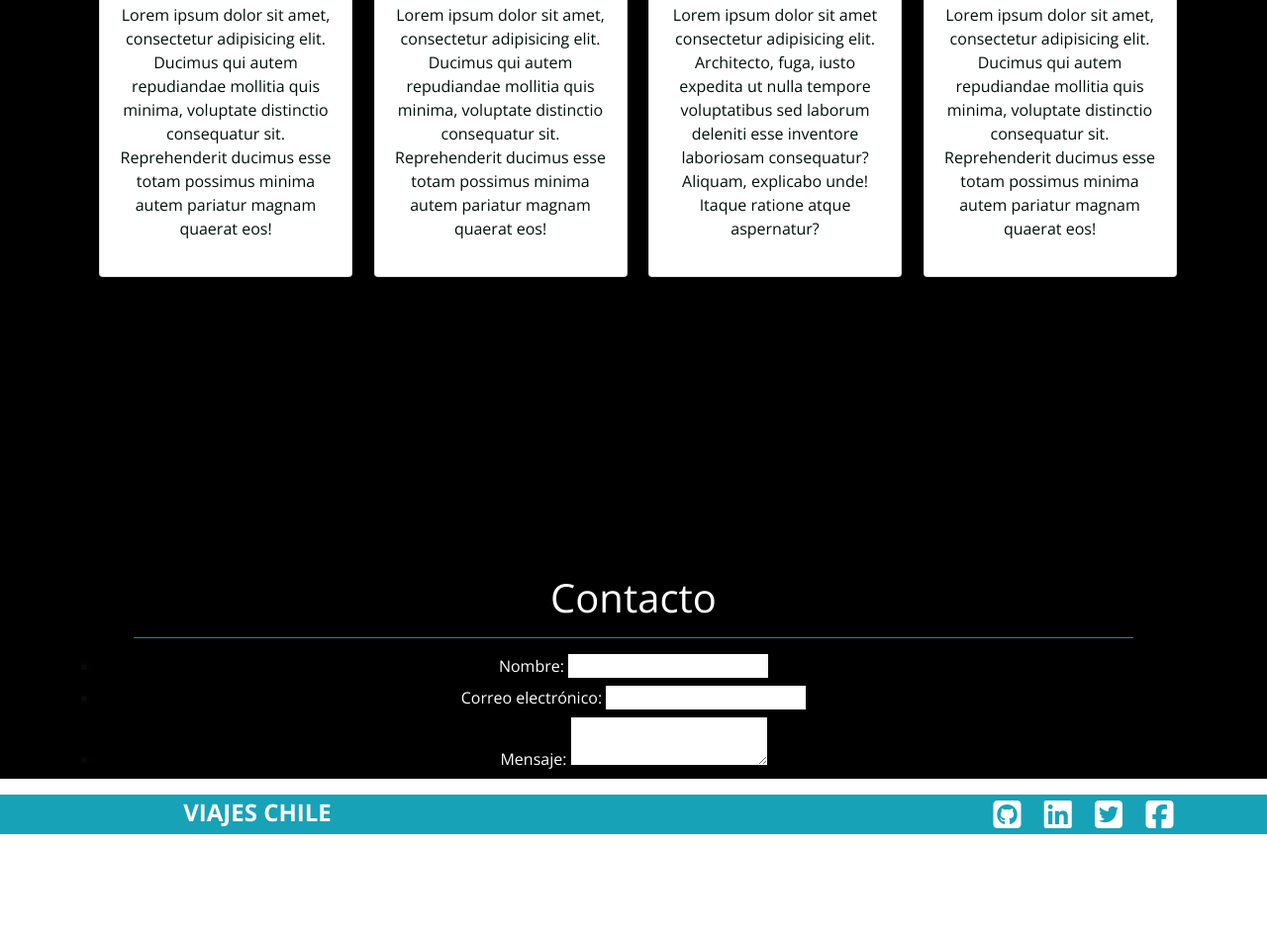
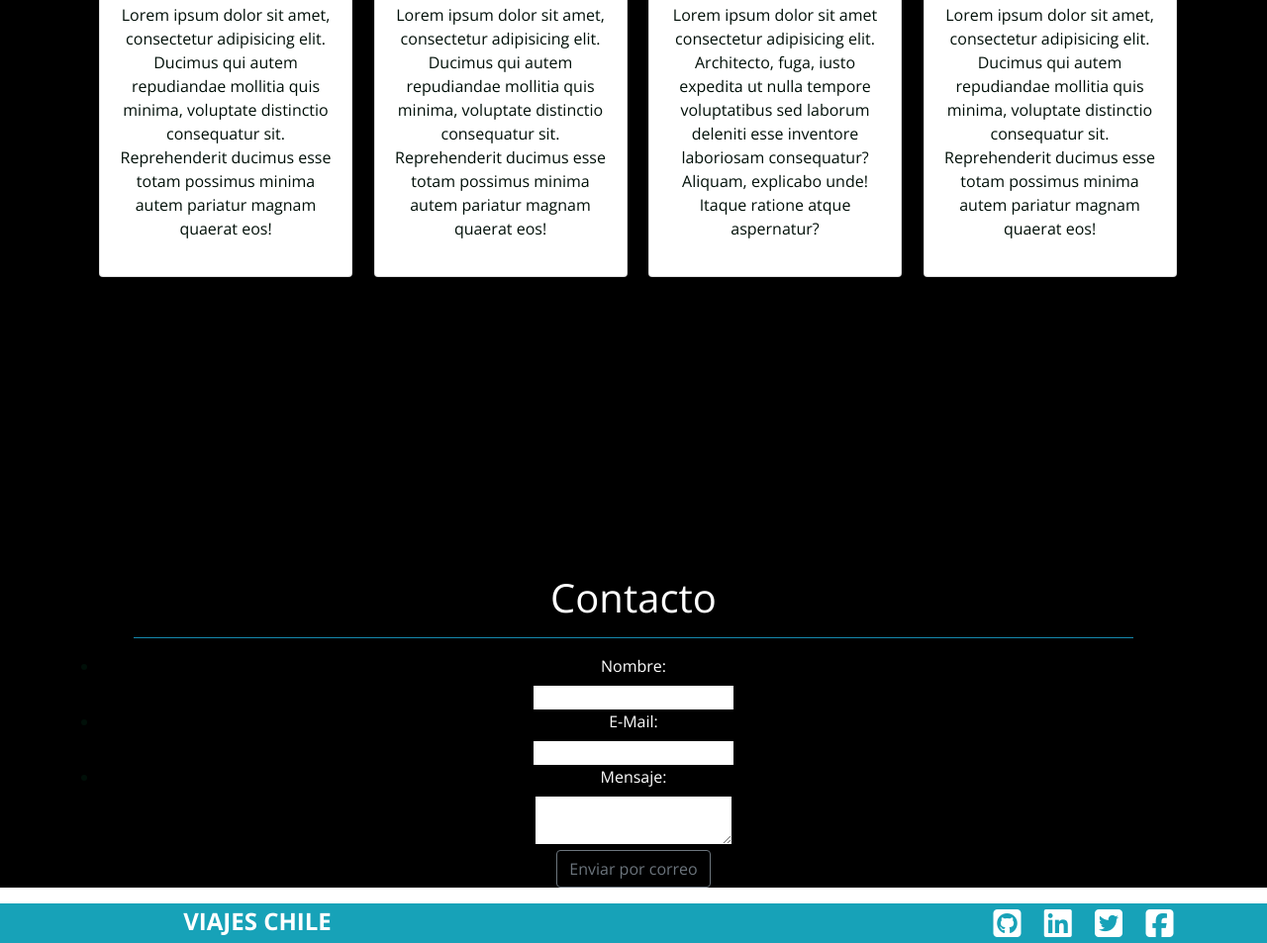
Before and after one commit to bastiascid/Prueba-Viajes-Chile, a plain HTML site: page index.html in a window 1280 px wide. Shown: the part 1578-2531 px from the top of the page at 99% size. Before the commit the page ends 2421 px from the top, so only its background shows below. Drawn offline with nearby package versions, Linux system fonts and the light colour scheme.

Commit message:
Update index.html

```diff
--- a/index.html
+++ b/index.html
@@ -151,19 +151,30 @@
 			<ul>
 				<li>
 					<label for="name" p class="textos" >Nombre:</label>
+					<div>
 						<input type="text" id="name" name="user_name">
+					</div>
+
 				</li>
 				<li>
-				<label for="mail" p class="textos" >Correo electrónico:</label>
+					<label for="mail" p class="textos" >E-Mail:</label>
+					<div>
 						<input type="email" id="mail" name="user_mail">
+					</div>
+
 				</li>
 				<li>
 					<label for="msg" p class="textos" >Mensaje:</label>
+					<div>
 						<textarea id="msg" name="user_message"></textarea>
+					</div>
+
+					<div class>
+						<button type="button" class="btn btn-outline-secondary text-nowrap " data-toggle="tooltip" data-placement="bottom" title="Presiona para enviar a tu correo">Enviar por correo</button>
+
 				</li>
 			</ul>
 		</form>
-
 	</section>
 
 	<footer id="footer" class="container-fluid  d-md-block  bg-info section-icons fondo-footer">
```
Lines whose indentation alone changed are shown as unchanged.
